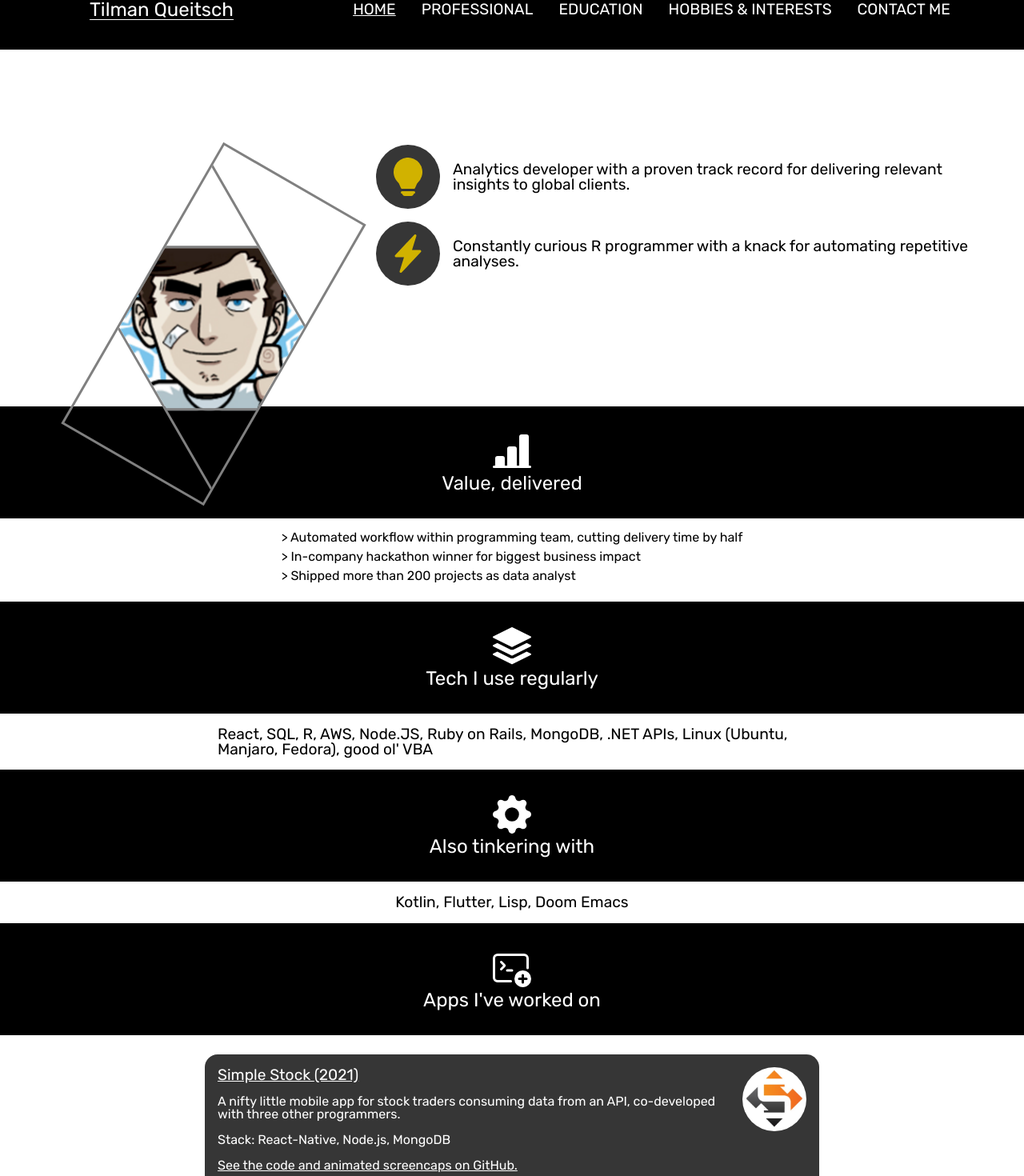
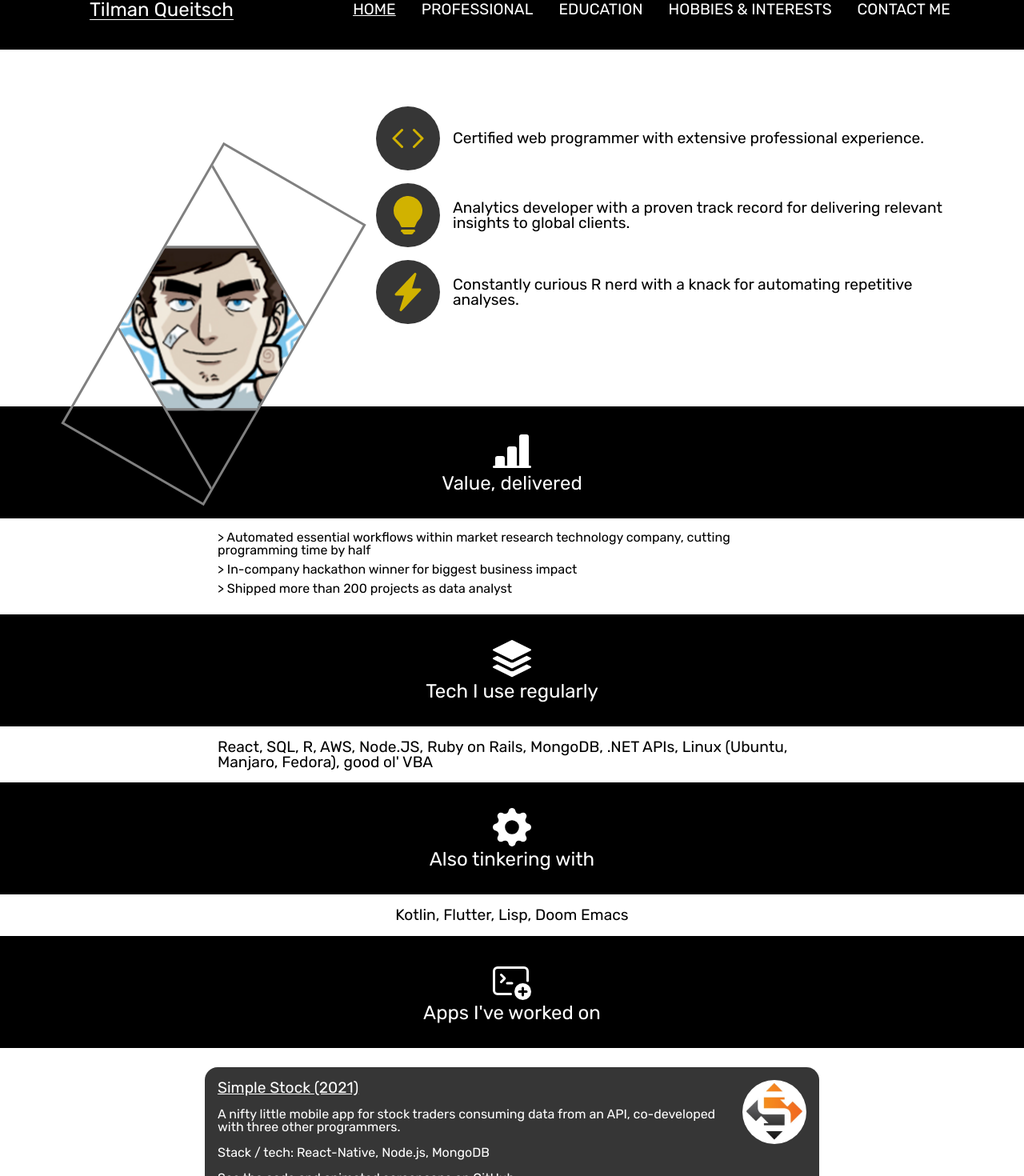
Before and after one commit to tiQu/portfolio, a React (Create React App) app: page / in a window 1280 px wide. Shown: the part 38-1508 px from the top of the page at 80% size. Built offline with nearby package versions, Linux system fonts and the light colour scheme.

Commit message:
layout updates

```diff
--- a/src/components/education/Education.js
+++ b/src/components/education/Education.js
@@ -7,11 +7,13 @@ export default function Education() {
     return (
         <section className="education">
             <div className="education-section">
+                <div className="eduLogo-container">
                     <div className="eduLogo">
                         <svg xmlns="http://www.w3.org/2000/svg" width="50" height="50" fill="currentColor" class="bi bi-laptop" viewBox="0 0 16 16">
                             <path fill-rule="evenodd" d="M13.5 3h-11a.5.5 0 0 0-.5.5V11h12V3.5a.5.5 0 0 0-.5-.5zm-11-1A1.5 1.5 0 0 0 1 3.5V12h14V3.5A1.5 1.5 0 0 0 13.5 2h-11z"/>
                             <path d="M0 12h16v.5a1.5 1.5 0 0 1-1.5 1.5h-13A1.5 1.5 0 0 1 0 12.5V12z"/>
                         </svg>
+                    </div>
                 </div>
                 <div className="education-body">
                     <EduSection eduHeader={EduItems[0].eduHeader}
@@ -22,10 +24,12 @@ export default function Education() {
                 </div>
             </div>
             <div className="education-section">
+                <div className="eduLogo-container">
                     <div className="eduLogo">
                         <svg xmlns="http://www.w3.org/2000/svg" width="50" height="50" fill="currentColor" class="bi bi-book" viewBox="0 0 16 16">
                             <path fill-rule="evenodd" d="M1 2.828v9.923c.918-.35 2.107-.692 3.287-.81 1.094-.111 2.278-.039 3.213.492V2.687c-.654-.689-1.782-.886-3.112-.752-1.234.124-2.503.523-3.388.893zm7.5-.141v9.746c.935-.53 2.12-.603 3.213-.493 1.18.12 2.37.461 3.287.811V2.828c-.885-.37-2.154-.769-3.388-.893-1.33-.134-2.458.063-3.112.752zM8 1.783C7.015.936 5.587.81 4.287.94c-1.514.153-3.042.672-3.994 1.105A.5.5 0 0 0 0 2.5v11a.5.5 0 0 0 .707.455c.882-.4 2.303-.881 3.68-1.02 1.409-.142 2.59.087 3.223.877a.5.5 0 0 0 .78 0c.633-.79 1.814-1.019 3.222-.877 1.378.139 2.8.62 3.681 1.02A.5.5 0 0 0 16 13.5v-11a.5.5 0 0 0-.293-.455c-.952-.433-2.48-.952-3.994-1.105C10.413.809 8.985.936 8 1.783z"/>
                         </svg>
+                    </div>
                 </div>
                 <div className="education-body">
                     <EduSection eduHeader={EduItems[1].eduHeader}
@@ -36,10 +40,12 @@ export default function Education() {
                 </div>
             </div>
             <div className="education-section">
+                <div className="eduLogo-container">
                     <div className="eduLogo">
                         <svg xmlns="http://www.w3.org/2000/svg" width="50" height="50" fill="currentColor" class="bi bi-pen" viewBox="0 0 16 16">
                             <path fill-rule="evenodd" d="M13.498.795l.149-.149a1.207 1.207 0 1 1 1.707 1.708l-.149.148a1.5 1.5 0 0 1-.059 2.059L4.854 14.854a.5.5 0 0 1-.233.131l-4 1a.5.5 0 0 1-.606-.606l1-4a.5.5 0 0 1 .131-.232l9.642-9.642a.5.5 0 0 0-.642.056L6.854 4.854a.5.5 0 1 1-.708-.708L9.44.854A1.5 1.5 0 0 1 11.5.796a1.5 1.5 0 0 1 1.998-.001zm-.644.766a.5.5 0 0 0-.707 0L1.95 11.756l-.764 3.057 3.057-.764L14.44 3.854a.5.5 0 0 0 0-.708l-1.585-1.585z"/>
                         </svg>
+                    </div>
                 </div>
                 <div className="education-body">
                     <EduSection eduHeader={EduItems[2].eduHeader}
--- a/src/components/education/Education.scss
+++ b/src/components/education/Education.scss
@@ -16,10 +16,15 @@
     width: 30vw;
 }
 
-.eduLogo {
-    padding: 2rem 0 0 2rem;
-    & svg {
-        fill: $dark-gold !important;
+.eduLogo-container {
+    padding: 2rem 0 0 1rem;
+    .eduLogo {
+        padding: 1rem;
+        border-radius: 50%;
+        background-color: black;
+        & svg {
+            fill: $dark-gold;
+        }
     }
 }
 
--- a/src/components/home/Home.js
+++ b/src/components/home/Home.js
@@ -23,7 +23,7 @@ export default function Home() {
                 </div>
                 <HomeDivider Graphic={svgGrowthChart} dividerText="Value, delivered" />
                 <ul className="home-value">
-                    <li>&gt; Automated workflow within programming team, cutting delivery time by half</li>
+                    <li>&gt; Automated essential workflows within market research technology company, cutting programming time by half</li>
                     <li>&gt; In-company hackathon winner for biggest business impact</li>
                     <li>&gt; Shipped more than 200 projects as data analyst</li>
                 </ul>
--- a/src/components/home/Projects/ProjectCard/ProjectCard.js
+++ b/src/components/home/Projects/ProjectCard/ProjectCard.js
@@ -12,7 +12,7 @@ export default function ProjectCard({asset, title, summary, stack, deployed, url
                     {summary}
                 </div>
                 <div>
-                    Stack: {stack}
+                    Stack / tech: {stack}
                 </div>
                 <a href={url} target="_blank" rel="noreferrer">
                     {deployed}
--- a/src/components/home/Projects/ProjectItems.js
+++ b/src/components/home/Projects/ProjectItems.js
@@ -18,7 +18,7 @@ export const ProjectItems = [
     {
         projectAsset: "assets/potato.png",
         projectTitle: "Rotten Potatoes (2020)",
-        projectSummary: "Responsive potatoes! An API! Humble first steps in React after a few days of learning CSS and SCSS.",
+        projectSummary: "Responsive potatoes displaying results from a movie API! Humble first steps in React after a few days of learning CSS and SCSS.",
         projectStack: "React, HTML5, SCSS",
         projectDeployed: "See the code and screenshots on GitHub.",
         projectUrl: "https://www.github.com/tiQu/rotten-potatoes"
--- a/src/components/home/Tagline/Tagline.js
+++ b/src/components/home/Tagline/Tagline.js
@@ -4,6 +4,16 @@ import './Tagline.scss';
 export default function Tagline() {
   return (
     <div className="tag-wrapper">
+      <div className="tag-item-wrapper">
+        <div className="svg-wrapper">
+        <svg xmlns="http://www.w3.org/2000/svg" width="16" height="16" fill="currentColor" class="bi bi-code" viewBox="0 0 16 16">
+          <path d="M5.854 4.854a.5.5 0 1 0-.708-.708l-3.5 3.5a.5.5 0 0 0 0 .708l3.5 3.5a.5.5 0 0 0 .708-.708L2.707 8l3.147-3.146zm4.292 0a.5.5 0 0 1 .708-.708l3.5 3.5a.5.5 0 0 1 0 .708l-3.5 3.5a.5.5 0 0 1-.708-.708L13.293 8l-3.147-3.146z"/>
+        </svg>
+        </div>
+        <div className="tag">
+          Certified web programmer with extensive professional experience.
+        </div>
+      </div>
       <div className="tag-item-wrapper">
         <div className="svg-wrapper">
           <svg xmlns="http://www.w3.org/2000/svg" width="16" height="16" fill="currentColor" class="bi bi-lightbulb-fill" viewBox="0 0 16 16">
@@ -21,7 +31,7 @@ export default function Tagline() {
           </svg>
         </div>
         <div className="tag">
-            Constantly curious R programmer with a knack for automating repetitive analyses.
+          Constantly curious R nerd with a knack for automating repetitive analyses.
         </div>
       </div>
     </div >
--- a/src/components/professional/card/Card.scss
+++ b/src/components/professional/card/Card.scss
@@ -34,6 +34,7 @@
 
 .professional-header,.professional-summary {
     font-size: x-large;
+    background-color: black;
 }
 
 .professional-character .blink {
```
Also changed, not shown: 1 other file (tests, documents, lock files or other folders). Lines whose indentation alone changed are shown as unchanged.
